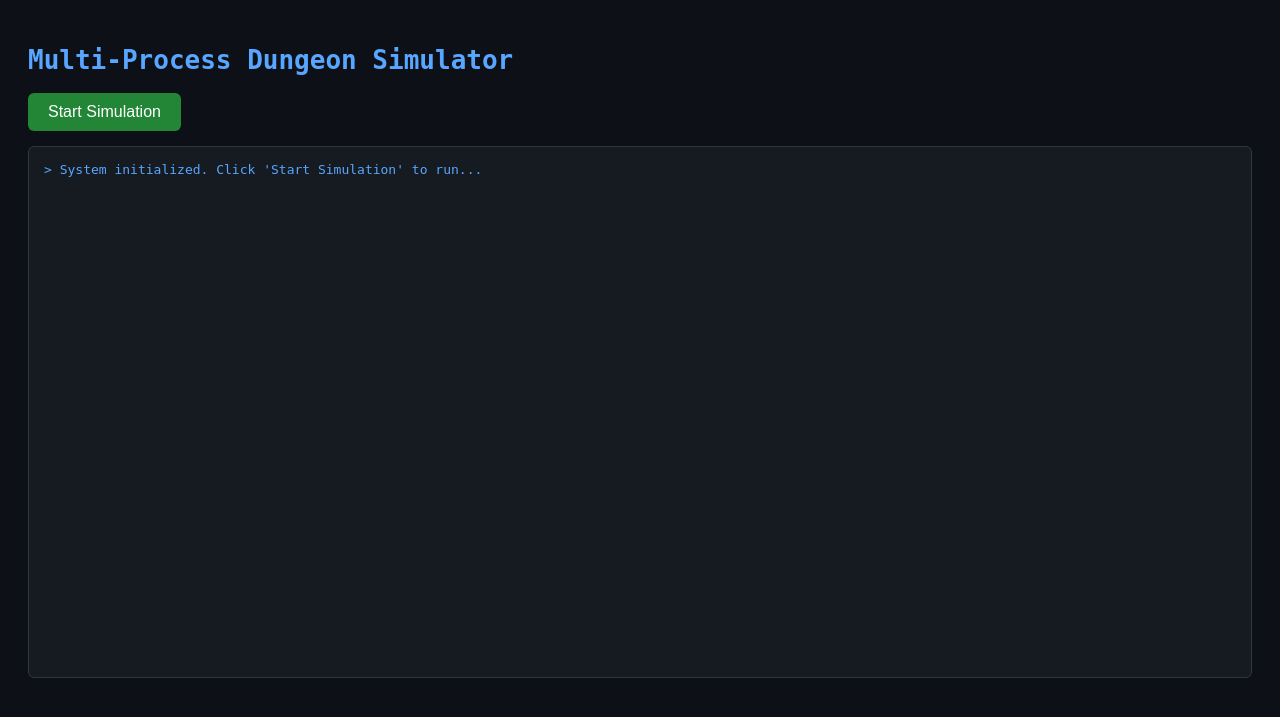
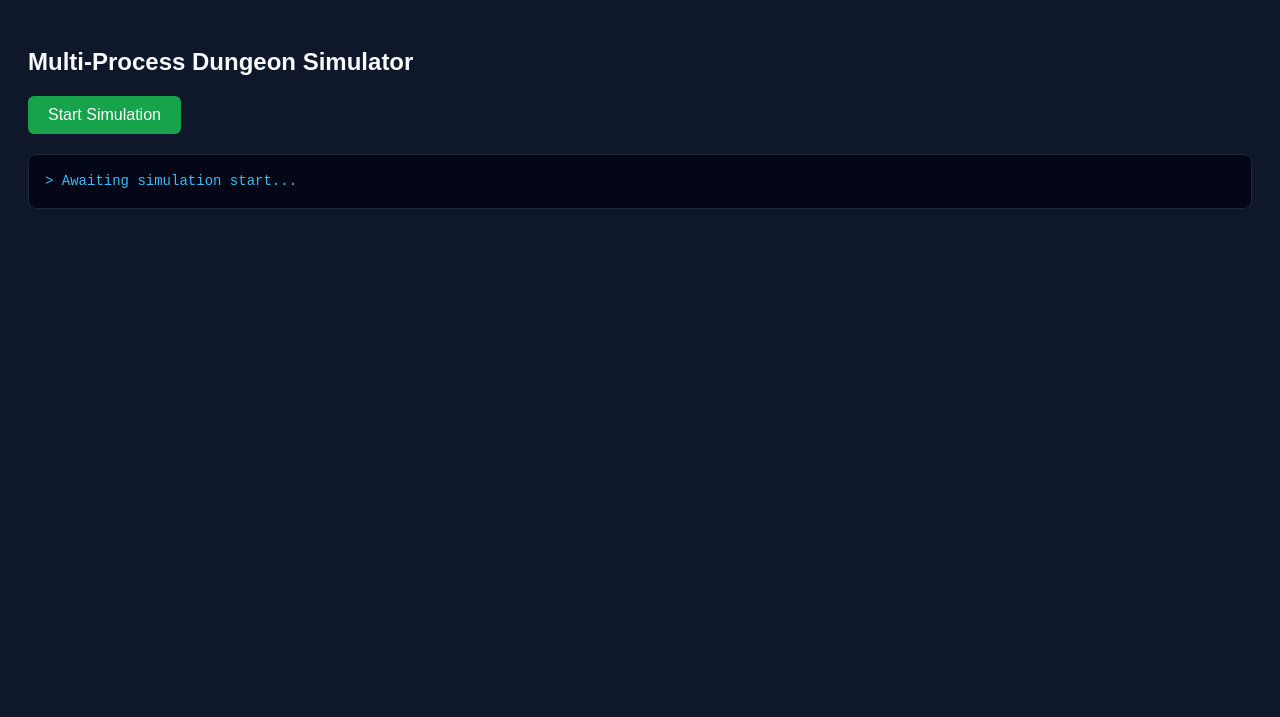
Before and after one commit to nadm2059/cecs326-dungeon-project, a Flask app: page / in a window 1280 px wide. Shown: the top 717 px of the page. Run offline with Flask 3, Linux system fonts and the light colour scheme.

Commit message:
Update title and improve terminal styling in HTML

```diff
--- a/templates/index.html
+++ b/templates/index.html
@@ -2,34 +2,68 @@
 <html lang="en">
 <head>
     <meta charset="UTF-8">
-    <title>Dungeon Simulator Console</title>
+    <title>Multi-Process Dungeon Simulator</title>
     <style>
-        body { background-color: #0d1117; color: #58a6ff; font-family: monospace; padding: 20px; }
-        #terminal { background: #161b22; border: 1px solid #30363d; padding: 15px; border-radius: 6px; height: 500px; overflow-y: auto; white-space: pre-wrap; }
-        button { background: #238636; color: white; border: none; padding: 10px 20px; font-size: 16px; border-radius: 6px; cursor: pointer; margin-bottom: 15px; }
-        button:hover { background: #2ea043; }
+        body {
+            background-color: #0f172a;
+            color: #f8fafc;
+            font-family: sans-serif;
+            padding: 20px;
+        }
+        #terminal {
+            background-color: #020617;
+            border: 1px solid #1e293b;
+            border-radius: 8px;
+            padding: 16px;
+            font-family: 'Courier New', Courier, monospace;
+            font-size: 14px;
+            line-height: 1.5;
+            color: #38bdf8;
+            /* CRITICAL: Preserves line breaks and formatting */
+            white-space: pre-wrap;
+            word-wrap: break-word;
+            max-height: 500px;
+            overflow-y: auto;
+        }
+        button {
+            background-color: #16a34a;
+            color: white;
+            border: none;
+            padding: 10px 20px;
+            font-size: 16px;
+            border-radius: 6px;
+            cursor: pointer;
+            margin-bottom: 20px;
+        }
+        button:hover {
+            background-color: #15803d;
+        }
     </style>
 </head>
 <body>
-    <h1>Multi-Process Dungeon Simulator</h1>
-    <button onclick="runDungeon()">Start Simulation</button>
-    <div id="terminal">> System initialized. Click 'Start Simulation' to run...</div>
+
+    <h2>Multi-Process Dungeon Simulator</h2>
+    <button id="startBtn" onclick="runSimulation()">Start Simulation</button>
+
+    <div id="terminal">> Awaiting simulation start...</div>
 
     <script>
-        function runDungeon() {
+        function runSimulation() {
             const terminal = document.getElementById('terminal');
-            terminal.innerText = "> Launching C Engine & Spawning Party...\n\n";
+            terminal.textContent = '> Launching C Engine & Spawning Party...\n\n';
 
             const eventSource = new EventSource('/stream-game');
 
             eventSource.onmessage = function(event) {
-                terminal.innerText += event.data;
+                // Append line with explicit newline
+                terminal.textContent += event.data + '\n';
+                // Auto-scroll to bottom as output logs arrive
                 terminal.scrollTop = terminal.scrollHeight;
             };
 
             eventSource.onerror = function() {
+                terminal.textContent += '\n> Simulation run finished.\n';
                 eventSource.close();
-                terminal.innerText += "\n> Simulation run finished.";
             };
         }
     </script>
```
